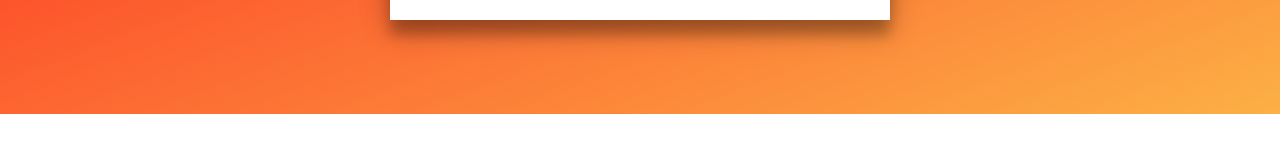
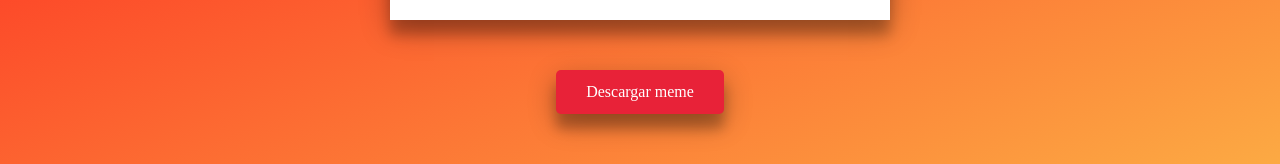
Before and after one commit to Solcii/editor-memes, a React (Create React App) app: page / in a window 1280 px wide. Shown: the part 1329-1493 px from the top of the page. Before the commit the page ends 1443 px from the top, so only its background shows below. Built offline with nearby package versions, Linux system fonts and the light colour scheme; a web font is replaced by a local one.

Commit message:
add button

```diff
--- a/src/Components/ImagesList.css
+++ b/src/Components/ImagesList.css
@@ -14,6 +14,7 @@
     box-shadow: rgba(0, 0, 0, 0.12) 0px 1px 3px, rgba(0, 0, 0, 0.24) 0px 1px 2px;
     position: relative;
     cursor: pointer;
+    transition: .5s;
 }
 
 .images-container .meme-image:hover{
--- a/src/Components/MemeBoard.css
+++ b/src/Components/MemeBoard.css
@@ -6,6 +6,20 @@
     box-shadow: rgba(0, 0, 0, 0.3) 0px 9px 28px, rgba(0, 0, 0, 0.22) 0px 15px 12px;
 }
 
+.result-meme button{
+    border: 0;
+    border-radius: 5px;
+    padding: 10px 30px;
+    margin-top: 50px;
+    background: rgba(232, 34, 56, 1);
+    color: white;
+    box-shadow: rgba(0, 0, 0, 0.3) 0px 9px 28px, rgba(0, 0, 0, 0.22) 0px 15px 12px;
+    transition: .5s;
+}
+
+.result-meme button:hover{
+    background: linear-gradient(159deg, rgba(131,58,180,1) 0%, rgba(253,29,29,1) 50%, rgba(252,176,69,1) 100%);
+}
 
 @media (max-width: 600px) {
     .result-meme figure{
--- a/src/Components/MemeBoard.jsx
+++ b/src/Components/MemeBoard.jsx
@@ -8,6 +8,7 @@ const MemeBoard = () => {
                 <img src="" alt='meme'/>
                 <p className="inferior-text"></p>
             </figure>
+            <button type='button'>Descargar meme</button>
         </div>
     )
 }
--- a/src/index.css
+++ b/src/index.css
@@ -5,7 +5,6 @@
 }
 
 html{
-  background: rgb(131,58,180);
   background: linear-gradient(159deg, rgba(131,58,180,1) 0%, rgba(253,29,29,1) 50%, rgba(252,176,69,1) 100%);
   min-height: 100vh;
 }
```
